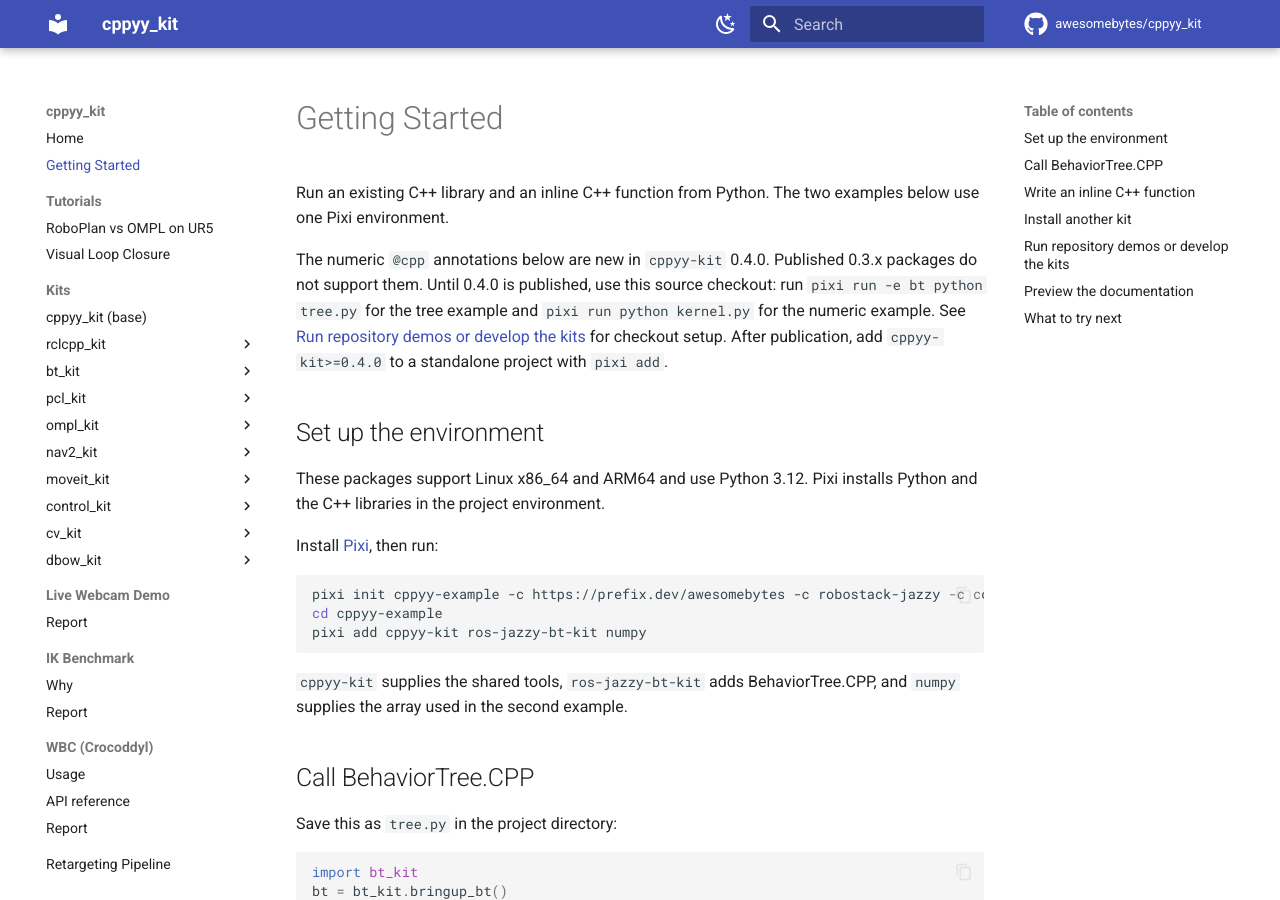
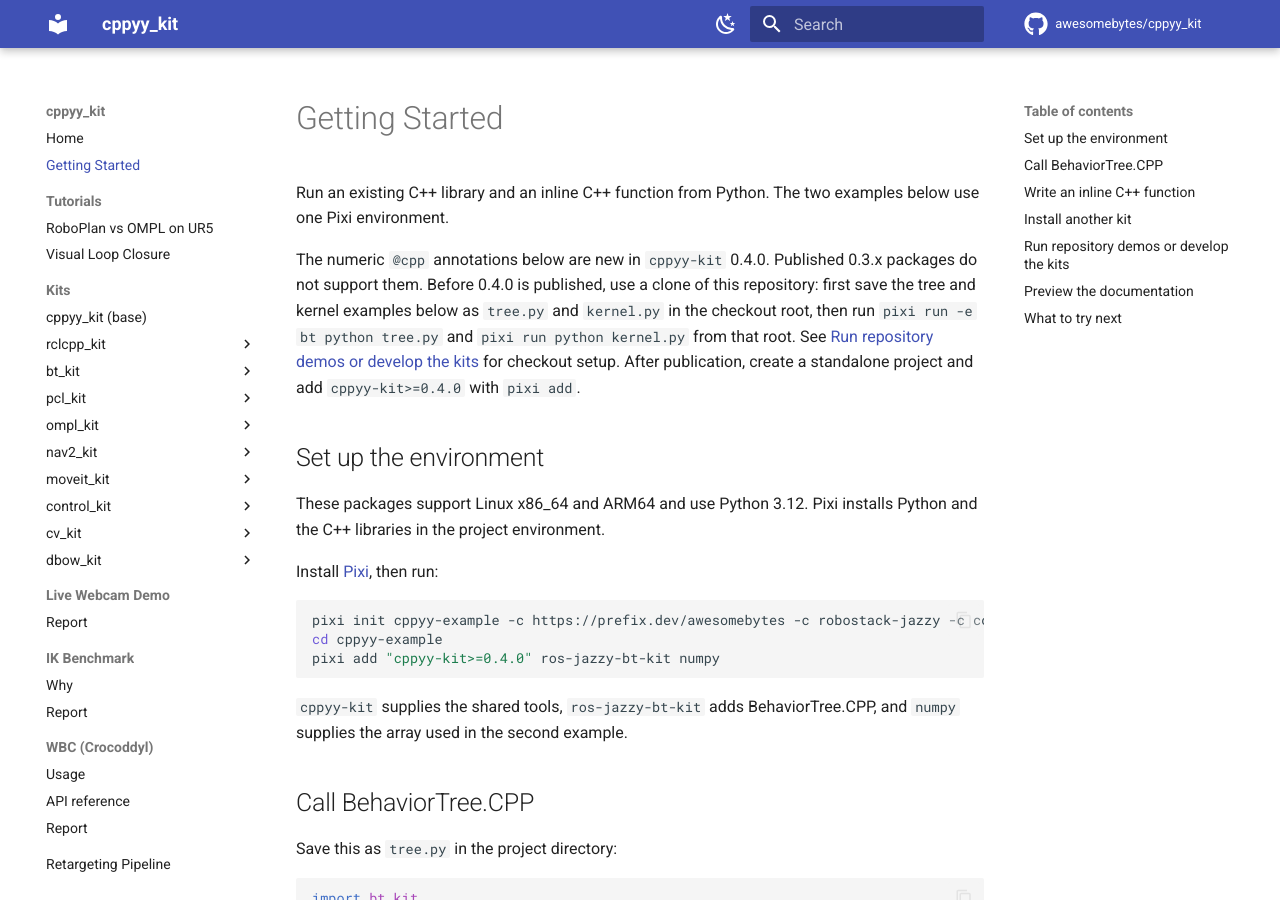
Before and after one commit to awesomebytes/cppyy_kit, an MkDocs documentation site: the page built from mkdocs_site/getting-started.md, in a window 1280 px wide and 900 px high. Built offline with MkDocs 1.6.1 and Material for MkDocs 9.7.7, drawn with Linux system fonts in a browser that asks for light colours; comment, search, counter and statistics services are not loaded.

Commit message:
fix: align package proofs and setup docs with 0.4.0

````diff
--- a/mkdocs_site/getting-started.md
+++ b/mkdocs_site/getting-started.md
@@ -4,12 +4,13 @@ Run an existing C++ library and an inline C++ function from Python. The two
 examples below use one Pixi environment.
 
 The numeric `@cpp` annotations below are new in `cppyy-kit` 0.4.0. Published
-0.3.x packages do not support them. Until 0.4.0 is published, use this source
-checkout: run `pixi run -e bt python tree.py` for the tree example and
-`pixi run python kernel.py` for the numeric example. See
+0.3.x packages do not support them. Before 0.4.0 is published, use a clone of
+this repository: first save the tree and kernel examples below as `tree.py` and
+`kernel.py` in the checkout root, then run `pixi run -e bt python tree.py` and
+`pixi run python kernel.py` from that root. See
 [Run repository demos or develop the kits](#run-repository-demos-or-develop-the-kits)
-for checkout setup. After publication, add `cppyy-kit>=0.4.0` to a standalone
-project with `pixi add`.
+for checkout setup. After publication, create a standalone project and add
+`cppyy-kit>=0.4.0` with `pixi add`.
 
 ## Set up the environment
 
@@ -21,7 +22,7 @@ Install [Pixi](https://pixi.sh/latest/installation/), then run:
 ```bash
 pixi init cppyy-example -c https://prefix.dev/awesomebytes -c robostack-jazzy -c conda-forge
 cd cppyy-example
-pixi add cppyy-kit ros-jazzy-bt-kit numpy
+pixi add "cppyy-kit>=0.4.0" ros-jazzy-bt-kit numpy
 ```
 
 `cppyy-kit` supplies the shared tools, `ros-jazzy-bt-kit` adds BehaviorTree.CPP,
````
Also changed, not shown: README.md (+7 -5 lines), WORK_DIARY_2026-10-03.md (+6 -0 lines), mkdocs_site/index.md (+7 -5 lines), mkdocs_site/kits/cppyy_kit.md (+6 -7 lines), recipe/README.md (+1 -1 lines), 3 other files.
